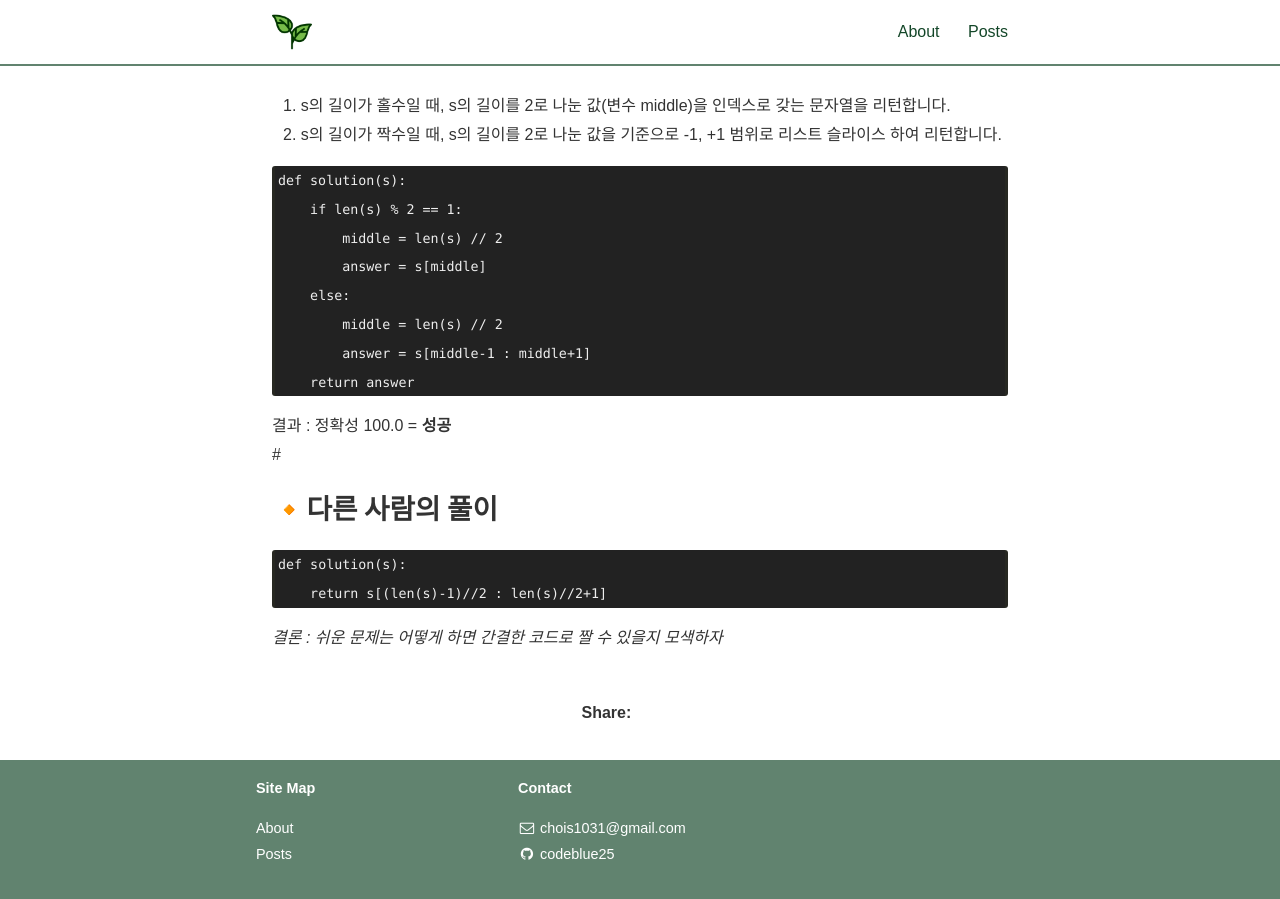
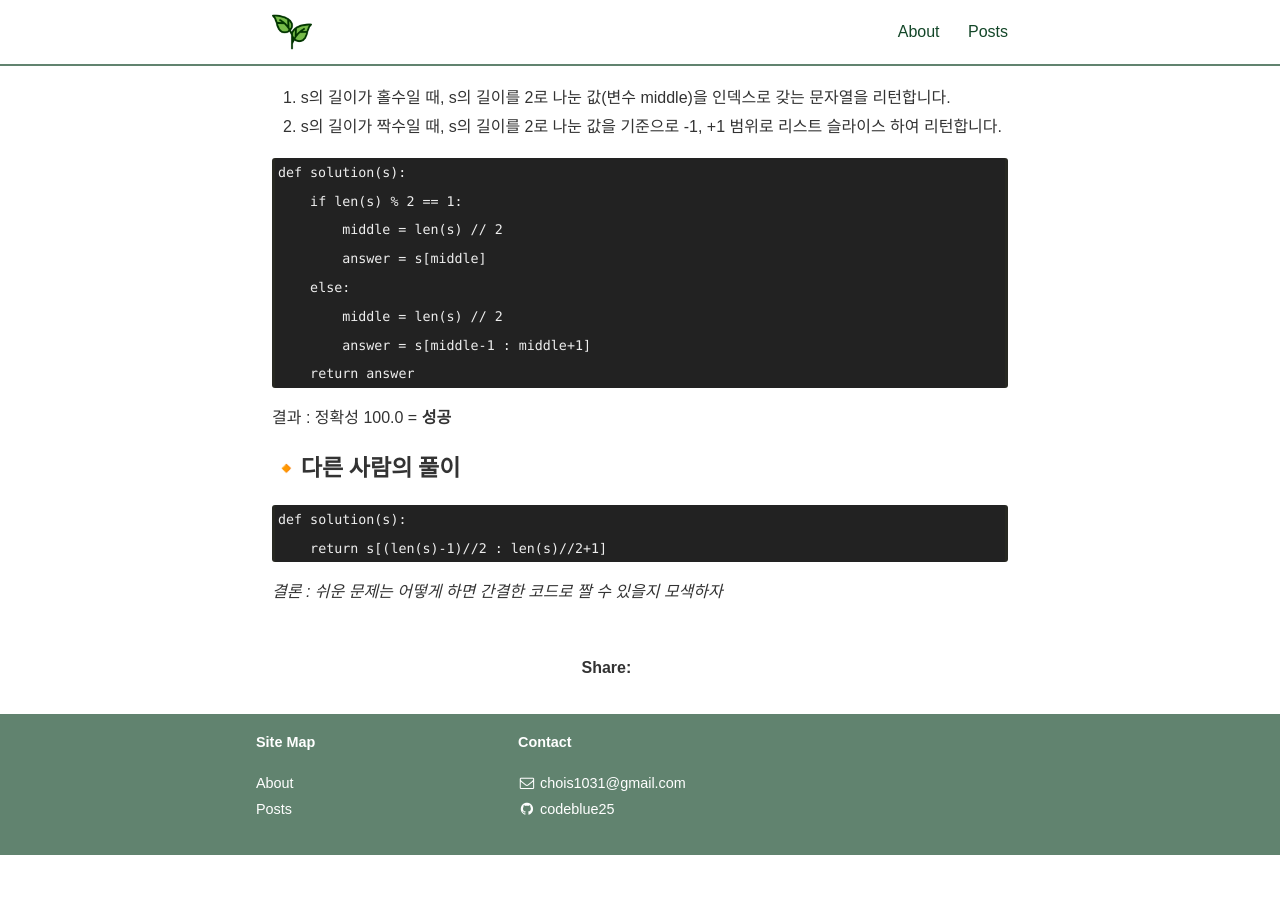
Before and after one commit to codeblue25/codeblue25.github.io, a Jekyll site: the page built from _posts/2021-05-06-exercise1.md, in a window 1280 px wide and 900 px high, scrolled down 606 px. Built offline with Jekyll 4.4.1, drawn with Linux system fonts in a browser that asks for light colours; nearby versions of some CDN libraries; some web fonts are replaced; a style sheet for code colours, icons or effects is not loaded; after the commit the page ends 1461 px from its top, so only the background shows below that.

Commit message:
프로그래머스 level1 연습문제1
가독성을 위해 수정

````diff
--- a/_posts/2021-05-06-exercise1.md
+++ b/_posts/2021-05-06-exercise1.md
@@ -16,7 +16,7 @@
 
 ---
 
-<h2>🔹나의 풀이</h2>
+<h3>🔹나의 풀이</h3>
 
 1. s의 길이가 홀수일 때, s의 길이를 2로 나눈 값(변수 middle)을 인덱스로 갖는 문자열을 리턴합니다.
 2. s의 길이가 짝수일 때, s의 길이를 2로 나눈 값을 기준으로 -1, +1 범위로 리스트 슬라이스 하여 리턴합니다.
@@ -32,9 +32,9 @@
     return answer
 ```
 
-결과 : 정확성 100.0 = **성공**<br/>
-#
-<h2>🔸다른 사람의 풀이</h2>
+결과 : 정확성 100.0 = **성공**
+
+<h3>🔸다른 사람의 풀이</h3>
 
 ```python
 def solution(s):
````
